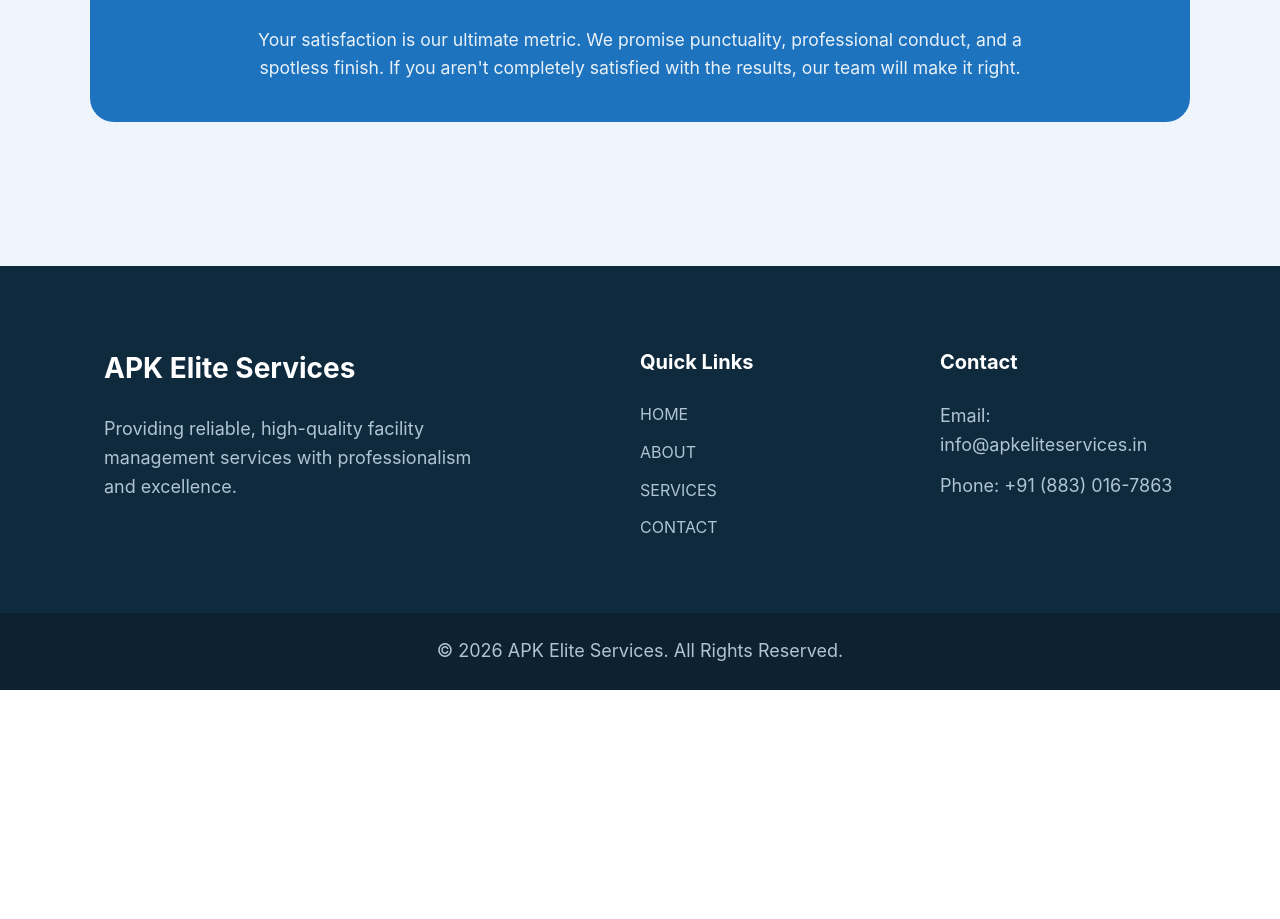
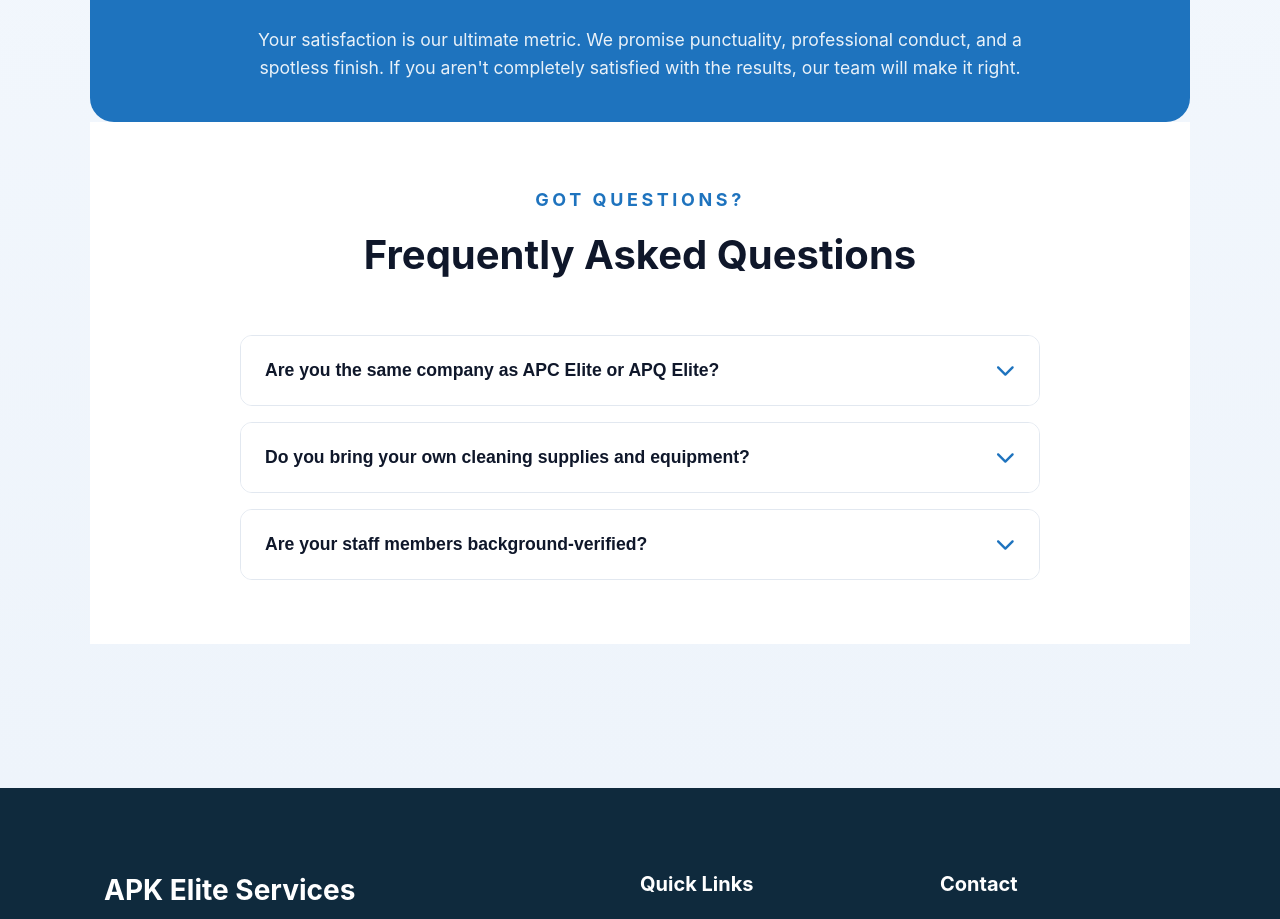
Before and after one commit to Shubham200020/APK-Elite-Services, an Angular app: page /about in a window 1280 px wide. Shown: the part 1513-2432 px from the top of the page. Before the commit the page ends 2203 px from the top, so only its background shows below. Built offline with nearby package versions, Linux system fonts and the light colour scheme.

Commit message:
feat: implement typo SEO strategy with FAQ and Testimonial components

```diff
--- a/src/app/about-page/about-page.component.ts
+++ b/src/app/about-page/about-page.component.ts
@@ -2,11 +2,12 @@ import { Component, OnInit } from '@angular/core';
 import { Meta, Title } from '@angular/platform-browser';
 import { CommonModule } from '@angular/common';
 import { RouterLink } from '@angular/router';
+import { FaqComponent } from '../faq/faq.component';
 
 @Component({
   selector: 'app-about-page',
   standalone: true,
-  imports: [CommonModule, RouterLink],
+  imports: [CommonModule, RouterLink, FaqComponent],
   template: `
     <section class="page-section">
       <div class="page-hero">
@@ -62,6 +63,8 @@ import { RouterLink } from '@angular/router';
         <h2>Our 100% Satisfaction Guarantee</h2>
         <p>Your satisfaction is our ultimate metric. We promise punctuality, professional conduct, and a spotless finish. If you aren't completely satisfied with the results, our team will make it right.</p>
       </div>
+
+      <app-faq></app-faq>
     </section>
   `,
   styles: [
--- a/src/app/add-why-choose/add-why-choose.component.html
+++ b/src/app/add-why-choose/add-why-choose.component.html
@@ -10,7 +10,7 @@
   <div class="container">
     <!-- LEFT -->
     <div class="left">
-      <img ngSrc="assets/images/why-choose.png" width="500" height="300" alt="team" />
+      <img ngSrc="assets/images/why-choose.png" width="500" height="300" alt="APC Elite professional deep cleaning team in Pune" />
     </div>
 
     <!-- RIGHT (Scrollable) -->
--- /dev/null
+++ b/src/app/faq/faq.component.css
@@ -0,0 +1,81 @@
+.faq-section {
+  padding: 4rem 1.25rem;
+  background: white;
+}
+
+.faq-container {
+  max-width: 800px;
+  margin: 0 auto;
+}
+
+.eyebrow {
+  text-transform: uppercase;
+  letter-spacing: 0.2em;
+  color: #1e73be;
+  font-weight: 700;
+  margin-bottom: 0.5rem;
+  text-align: center;
+}
+
+h2 {
+  font-size: 2.5rem;
+  color: #0f172a;
+  text-align: center;
+  margin-top: 0;
+  margin-bottom: 3rem;
+}
+
+.faq-list {
+  display: flex;
+  flex-direction: column;
+  gap: 1rem;
+}
+
+.faq-item {
+  border: 1px solid #e2e8f0;
+  border-radius: 12px;
+  overflow: hidden;
+  transition: all 0.3s ease;
+}
+
+.faq-item.open {
+  border-color: #1e73be;
+  box-shadow: 0 4px 20px rgba(30, 115, 190, 0.1);
+}
+
+.faq-question {
+  width: 100%;
+  text-align: left;
+  padding: 1.5rem;
+  background: white;
+  border: none;
+  font-size: 1.1rem;
+  font-weight: 600;
+  color: #0f172a;
+  display: flex;
+  justify-content: space-between;
+  align-items: center;
+  cursor: pointer;
+  transition: background 0.3s;
+}
+
+.faq-question:hover {
+  background: #f8fafc;
+}
+
+.faq-question i {
+  color: #1e73be;
+  font-size: 1.2rem;
+}
+
+.faq-answer {
+  padding: 0 1.5rem 1.5rem;
+  background: white;
+  border-top: 1px solid #e2e8f0;
+}
+
+.faq-answer p {
+  color: #475569;
+  line-height: 1.7;
+  margin: 1rem 0 0 0;
+}
--- /dev/null
+++ b/src/app/faq/faq.component.html
@@ -0,0 +1,17 @@
+<section class="faq-section">
+  <div class="faq-container">
+    <p class="eyebrow">Got Questions?</p>
+    <h2>Frequently Asked Questions</h2>
+    <div class="faq-list">
+      <div class="faq-item" *ngFor="let faq of faqs; let i = index" [class.open]="faq.isOpen">
+        <button class="faq-question" (click)="toggleFaq(i)">
+          <span>{{ faq.question }}</span>
+          <i class="fas" [ngClass]="faq.isOpen ? 'fa-chevron-up' : 'fa-chevron-down'"></i>
+        </button>
+        <div class="faq-answer" *ngIf="faq.isOpen">
+          <p>{{ faq.answer }}</p>
+        </div>
+      </div>
+    </div>
+  </div>
+</section>
--- /dev/null
+++ b/src/app/faq/faq.component.ts
@@ -0,0 +1,33 @@
+import { Component } from '@angular/core';
+import { CommonModule } from '@angular/common';
+
+@Component({
+  selector: 'app-faq',
+  standalone: true,
+  imports: [CommonModule],
+  templateUrl: './faq.component.html',
+  styleUrl: './faq.component.css'
+})
+export class FaqComponent {
+  faqs = [
+    {
+      question: 'Are you the same company as APC Elite or APQ Elite?',
+      answer: 'Yes! We are often searched as \'APC Elite\' or \'APQ Elite Services\' due to typing errors, but our official registered name is APK Elite Services. Rest assured, you are in the right place for premium facility management and deep cleaning in Pune.',
+      isOpen: false
+    },
+    {
+      question: 'Do you bring your own cleaning supplies and equipment?',
+      answer: 'Absolutely. Our professional team arrives fully equipped with eco-friendly chemicals and industrial-grade machines.',
+      isOpen: false
+    },
+    {
+      question: 'Are your staff members background-verified?',
+      answer: 'Yes, 100% of our staff are in-house, trained, and thoroughly background-checked for your safety.',
+      isOpen: false
+    }
+  ];
+
+  toggleFaq(index: number) {
+    this.faqs[index].isOpen = !this.faqs[index].isOpen;
+  }
+}
--- a/src/app/home/home.component.html
+++ b/src/app/home/home.component.html
@@ -15,6 +15,8 @@
 <app-service-component></app-service-component>
 <div class="why-choose">
   <app-add-why-choose></app-add-why-choose>
+  <app-testimonials></app-testimonials>
+  <app-faq></app-faq>
 </div>
 <app-add-mission></app-add-mission>
 <app-about-sections></app-about-sections>
--- a/src/app/home/home.component.ts
+++ b/src/app/home/home.component.ts
@@ -6,11 +6,13 @@ import { ServiceComponentComponent } from '../service-component/service-componen
 import { AddWhyChooseComponent } from '../add-why-choose/add-why-choose.component';
 import { AddMissionComponent } from '../add-mission/add-mission.component';
 import { AboutSectionsComponent } from '../about-sections/about-sections.component';
+import { FaqComponent } from '../faq/faq.component';
+import { TestimonialsComponent } from '../testimonials/testimonials.component';
 
 @Component({
   selector: 'app-home',
   standalone: true,
-  imports: [CommonModule, RouterLink, ServiceComponentComponent, AddWhyChooseComponent, AddMissionComponent, AboutSectionsComponent],
+  imports: [CommonModule, RouterLink, ServiceComponentComponent, AddWhyChooseComponent, AddMissionComponent, AboutSectionsComponent, FaqComponent, TestimonialsComponent],
   templateUrl: './home.component.html',
   styleUrl: './home.component.css'
 })
--- /dev/null
+++ b/src/app/testimonials/testimonials.component.css
@@ -0,0 +1,86 @@
+.testimonials-section {
+  padding: 5rem 1.25rem;
+  background: linear-gradient(180deg, #f8fafc 0%, #e2e8f0 100%);
+}
+
+.testimonials-container {
+  max-width: 1200px;
+  margin: 0 auto;
+}
+
+.eyebrow {
+  text-transform: uppercase;
+  letter-spacing: 0.2em;
+  color: #1e73be;
+  font-weight: 700;
+  margin-bottom: 0.5rem;
+  text-align: center;
+}
+
+h2 {
+  font-size: 2.5rem;
+  color: #0f172a;
+  text-align: center;
+  margin-top: 0;
+  margin-bottom: 3rem;
+}
+
+.review-grid {
+  display: grid;
+  grid-template-columns: repeat(auto-fit, minmax(300px, 1fr));
+  gap: 2rem;
+}
+
+.review-card {
+  background: white;
+  border-radius: 20px;
+  padding: 2rem;
+  box-shadow: 0 10px 30px rgba(0, 0, 0, 0.05);
+  display: flex;
+  flex-direction: column;
+}
+
+.stars {
+  color: #fbbf24;
+  margin-bottom: 1rem;
+  font-size: 1.1rem;
+}
+
+.review-text {
+  color: #475569;
+  line-height: 1.7;
+  font-style: italic;
+  margin-bottom: 1.5rem;
+  flex-grow: 1;
+}
+
+.reviewer {
+  display: flex;
+  align-items: center;
+  gap: 1rem;
+  margin-top: auto;
+}
+
+.avatar {
+  width: 50px;
+  height: 50px;
+  background: #1e73be;
+  color: white;
+  border-radius: 50%;
+  display: flex;
+  align-items: center;
+  justify-content: center;
+  font-size: 1.5rem;
+  font-weight: bold;
+}
+
+.reviewer-info h4 {
+  margin: 0 0 0.2rem 0;
+  color: #0f172a;
+  font-size: 1.1rem;
+}
+
+.reviewer-info span {
+  color: #64748b;
+  font-size: 0.9rem;
+}
--- /dev/null
+++ b/src/app/testimonials/testimonials.component.html
@@ -0,0 +1,24 @@
+<section class="testimonials-section">
+  <div class="testimonials-container">
+    <p class="eyebrow">Customer Reviews</p>
+    <h2>What Our Clients Say</h2>
+
+    <div class="review-grid">
+      <div class="review-card" *ngFor="let review of reviews">
+        <div class="stars">
+          <i class="fas fa-star" *ngFor="let _ of [1,2,3,4,5]"></i>
+        </div>
+        <p class="review-text">"{{ review.text }}"</p>
+        <div class="reviewer">
+          <div class="avatar">
+            {{ review.name.charAt(0) }}
+          </div>
+          <div class="reviewer-info">
+            <h4>{{ review.name }}</h4>
+            <span>{{ review.location }}</span>
+          </div>
+        </div>
+      </div>
+    </div>
+  </div>
+</section>
--- /dev/null
+++ b/src/app/testimonials/testimonials.component.ts
@@ -0,0 +1,32 @@
+import { Component } from '@angular/core';
+import { CommonModule } from '@angular/common';
+
+@Component({
+  selector: 'app-testimonials',
+  standalone: true,
+  imports: [CommonModule],
+  templateUrl: './testimonials.component.html',
+  styleUrl: './testimonials.component.css'
+})
+export class TestimonialsComponent {
+  reviews = [
+    {
+      name: 'Rohan Sharma',
+      location: 'Baner, Pune',
+      text: 'APK Elite Services did a fantastic job deep cleaning our new apartment. The team was professional, on time, and very thorough.',
+      rating: 5
+    },
+    {
+      name: 'Priya Desai',
+      location: 'Kalyani Nagar',
+      text: 'I was searching for reliable cleaners and booked APC Elite. They removed tough paint stains from my floor completely! Highly recommended.',
+      rating: 5
+    },
+    {
+      name: 'Vikram Joshi',
+      location: 'Hinjewadi',
+      text: 'APQ Elite is by far the best pest control service I\'ve used in Pune. The chemicals they used were completely odorless and very effective.',
+      rating: 5
+    }
+  ];
+}
```
Also changed, not shown: knowledge/typo_seo_roadmap.md (added, +51 -0 lines), 2 other files (tests, documents, lock files or other folders).
